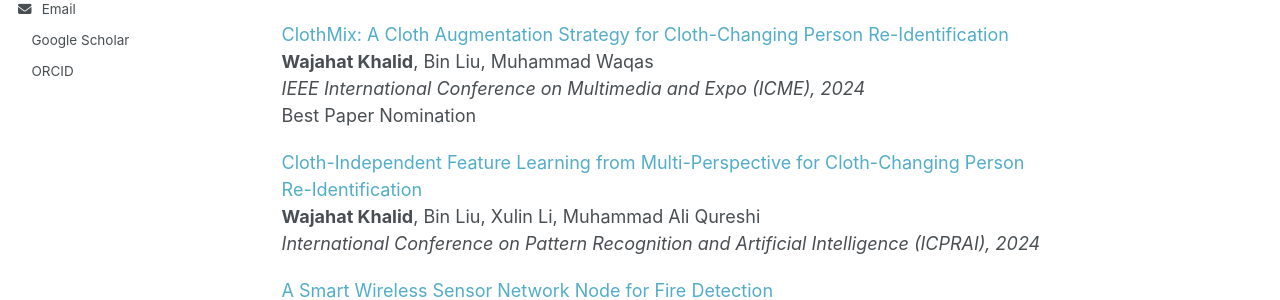
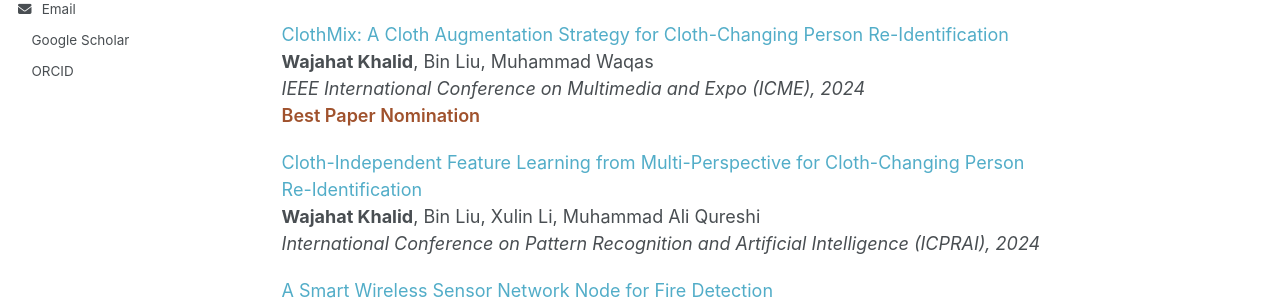
Before and after one commit to Mr-WajahatKhalid/Mr-WajahatKhalid.github.io, a Jekyll site: the page built from _pages/publications.md, in a window 1280 px wide. Shown: the part 447-747 px from the top of the page. Built offline with Jekyll 4.4.1, drawn with Linux system fonts in a browser that asks for light colours; a style sheet for code colours, icons or effects is not loaded.

Commit message:
Update _page.scss

```diff
--- a/_sass/layout/_page.scss
+++ b/_sass/layout/_page.scss
@@ -419,3 +419,12 @@
     font-style: italic;
   }
 }
+
+/*
+   Publication Awards
+   ========================================================================== */
+
+.award {
+  color: #A0522D;
+  font-weight: 600;
+}
```
